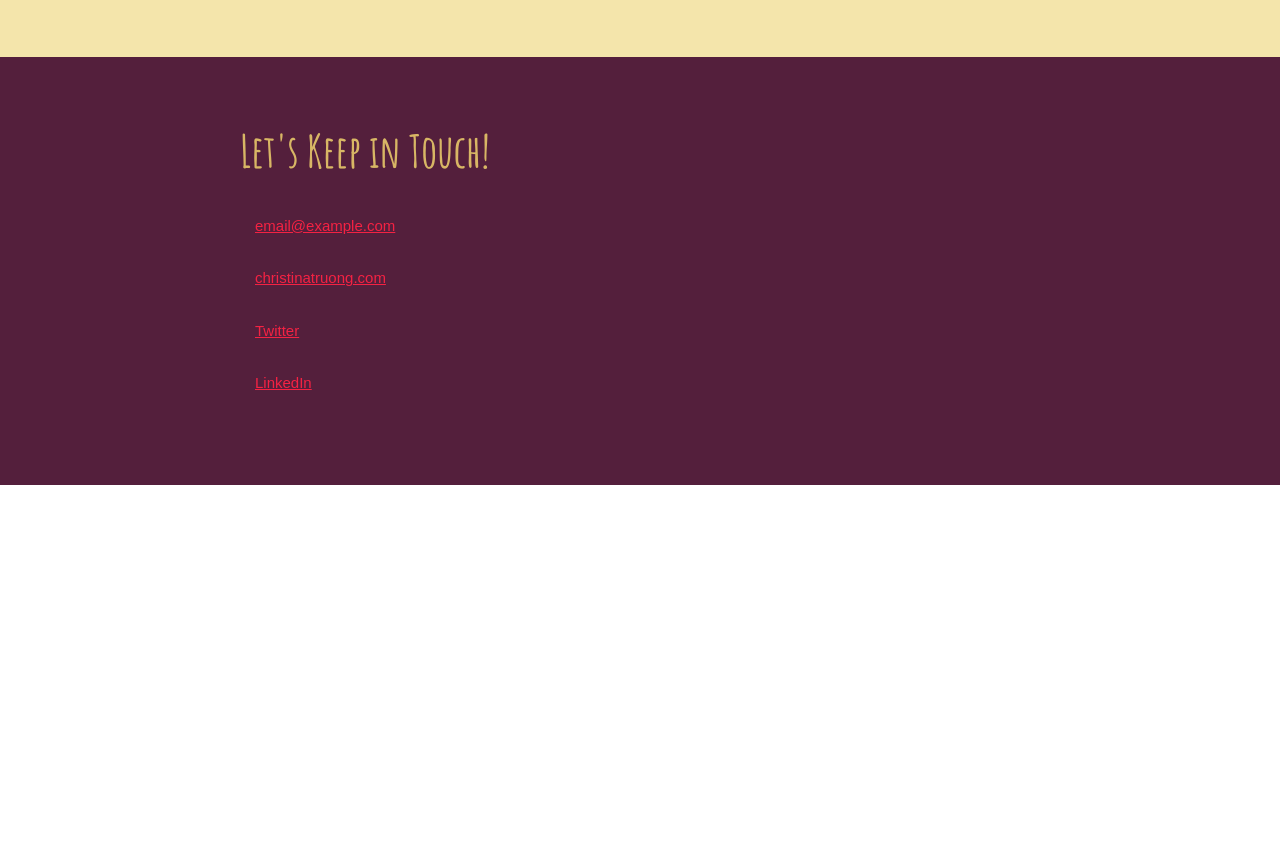
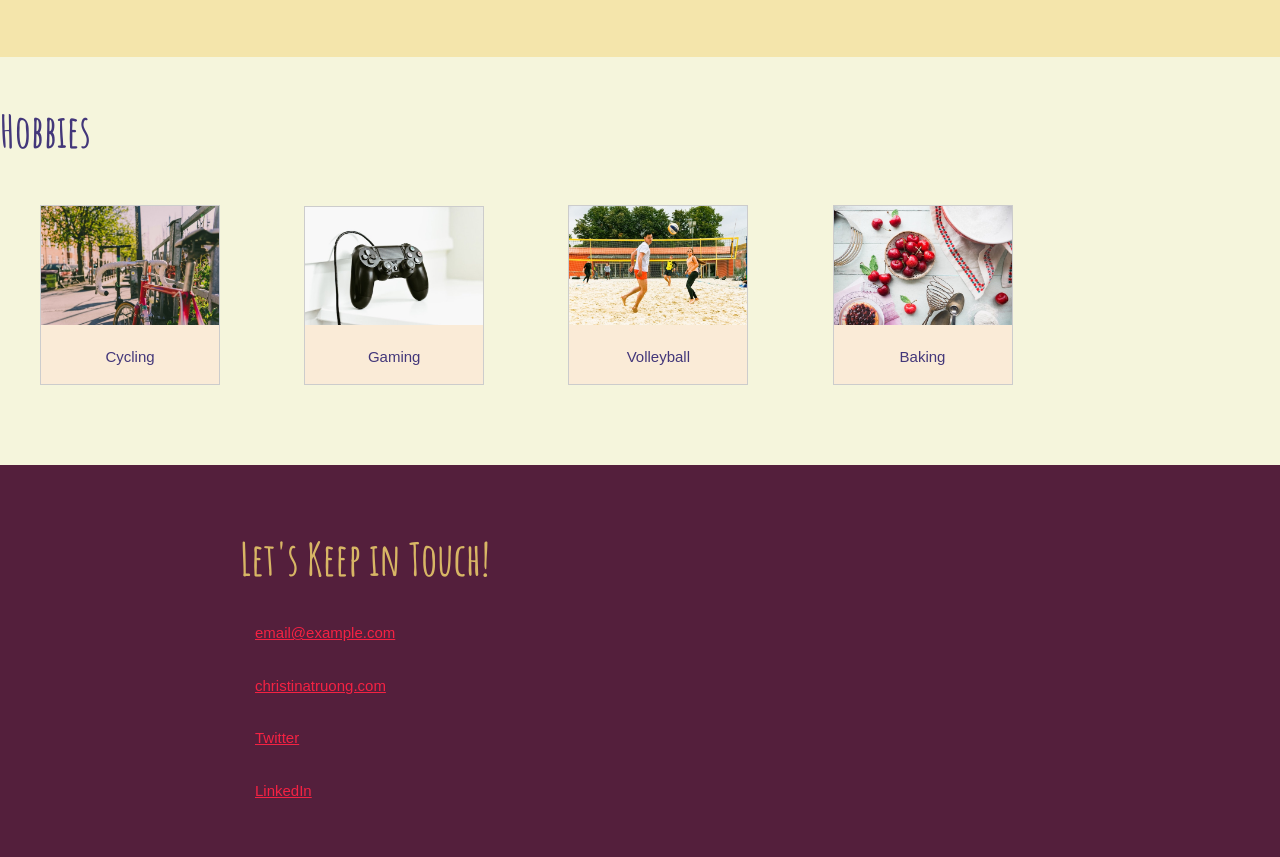
Before and after one commit to TheHagueUniversity/css-basic-challenge-Suzy90, a plain HTML site: page Challenge2_CSS_Basics/index.html in a window 1280 px wide. Shown: the part 2030-2887 px from the top of the page. Before the commit the page ends 2515 px from the top, so only its background shows below. Drawn offline with Linux system fonts and the light colour scheme.

Commit message:
third part

```diff
--- a/Challenge2_CSS_Basics/css/styles.css
+++ b/Challenge2_CSS_Basics/css/styles.css
@@ -127,6 +127,38 @@ header {
 }
 
 
+/* Hobbies Gallery
+------------------------------------*/
+.hobbies {
+    background-color: beige;
+    margin: 0 auto;
+    padding: 40px 0;
+}
+
+div.gallery {
+  margin: 40px;
+  border:1px solid #ccc;
+  float: center;
+  width: 180px;
+  background-color: antiquewhite;
+  display: inline-block;
+}
+
+div.gallery:hover {
+  border: 1px solid #777;
+}
+
+div.gallery img {
+  width: 100%;
+  height: auto;
+}
+
+div.desc {
+  padding: 15px;
+  text-align: center;
+}
+
+
 /* Contact Info
 ------------------------------------*/
 footer {
--- a/Challenge2_CSS_Basics/index.html
+++ b/Challenge2_CSS_Basics/index.html
@@ -54,6 +54,38 @@
         </div>
       </section>
 
+     <!-- ************  HOBBIES GALLERY  ************ -->
+        <section class="hobbies">
+         <h2>Hobbies</h2>
+          <div class="gallery">
+           <a target="_blank" href="images/cycling.jpeg">
+               <img src="images/cycling.jpeg" alt="Bike" width="600" height="400">
+              </a>
+            <div class="desc">Cycling</div>
+          </div>
+
+          <div class="gallery">
+            <a target="_blank" href="images/gaming.jpeg">
+              <img src="images/gaming.jpeg" alt="ps controller" width="600" height="400">
+            </a>
+           <div class="desc">Gaming</div>
+         </div>
+
+         <div class="gallery">
+            <a target="_blank" href="images/volleyball.jpeg">
+              <img src="images/volleyball.jpeg" alt="People playing volleyball" width="600" height="400">
+            </a>
+          <div class="desc">Volleyball</div>
+        </div>
+
+        <div class="gallery">
+           <a target="_blank" href="images/baking.jpeg">
+            <img src="images/baking.jpeg" alt="Cherries" width="600" height="400">
+           </a>
+          <div class="desc">Baking</div>
+        </div>
+      </section>
+
 
       <!-- ************  CONTACT INFO / SOCIAL MEDIA  ************ -->
       <footer>
```
Also changed, not shown: Challenge2_CSS_Basics/images/baking.jpeg (added), Challenge2_CSS_Basics/images/cycling.jpeg (added), Challenge2_CSS_Basics/images/gaming.jpeg (added), Challenge2_CSS_Basics/images/volleyball.jpeg (added), 3 other files.
